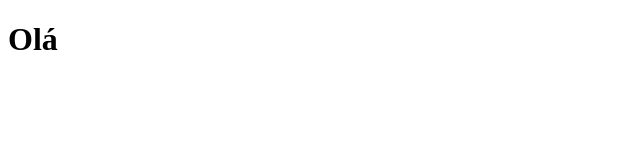
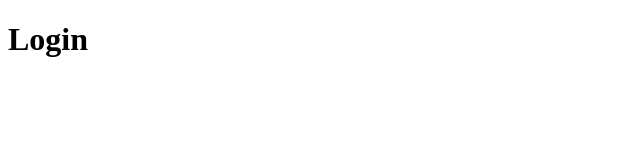
Before and after one commit to Nathsanfer/veterinary-management-system, a Vue app: page / in a window 1280 px wide. Shown: the top 160 px of the page, without its empty margins (0-640 px from the left). Built offline with nearby package versions, Linux system fonts and the light colour scheme.

Commit message:
feat: add vue-router

```diff
--- a/package.json
+++ b/package.json
@@ -9,7 +9,8 @@
     "preview": "vite preview"
   },
   "dependencies": {
-    "vue": "^3.5.42"
+    "vue": "^3.5.42",
+    "vue-router": "^4.6.3"
   },
   "devDependencies": {
     "@vitejs/plugin-vue": "^6.0.8",
--- a/src/App.vue
+++ b/src/App.vue
@@ -1,8 +1,3 @@
-<script setup>
-</script>
-
 <template>
-    <div>
-        <h1>Olá</h1>
-    </div>
+    <router-view />
 </template>
--- a/src/main.js
+++ b/src/main.js
@@ -1,5 +1,6 @@
 import { createApp } from 'vue'
 import './style.css'
 import App from './App.vue'
+import router from './router'
 
-createApp(App).mount('#app')
+createApp(App).use(router).mount('#app')
```
Also changed, not shown: src/router/index.js (added, +30 -0 lines), src/Views/Appointments.vue (renamed from src/Views/Consultations.vue), src/Views/Calendar.vue (renamed from src/Views/Diary.vue), src/Views/Finances.vue (renamed from src/Views/Finance.vue), 1 other file (tests, documents, lock files or other folders).
